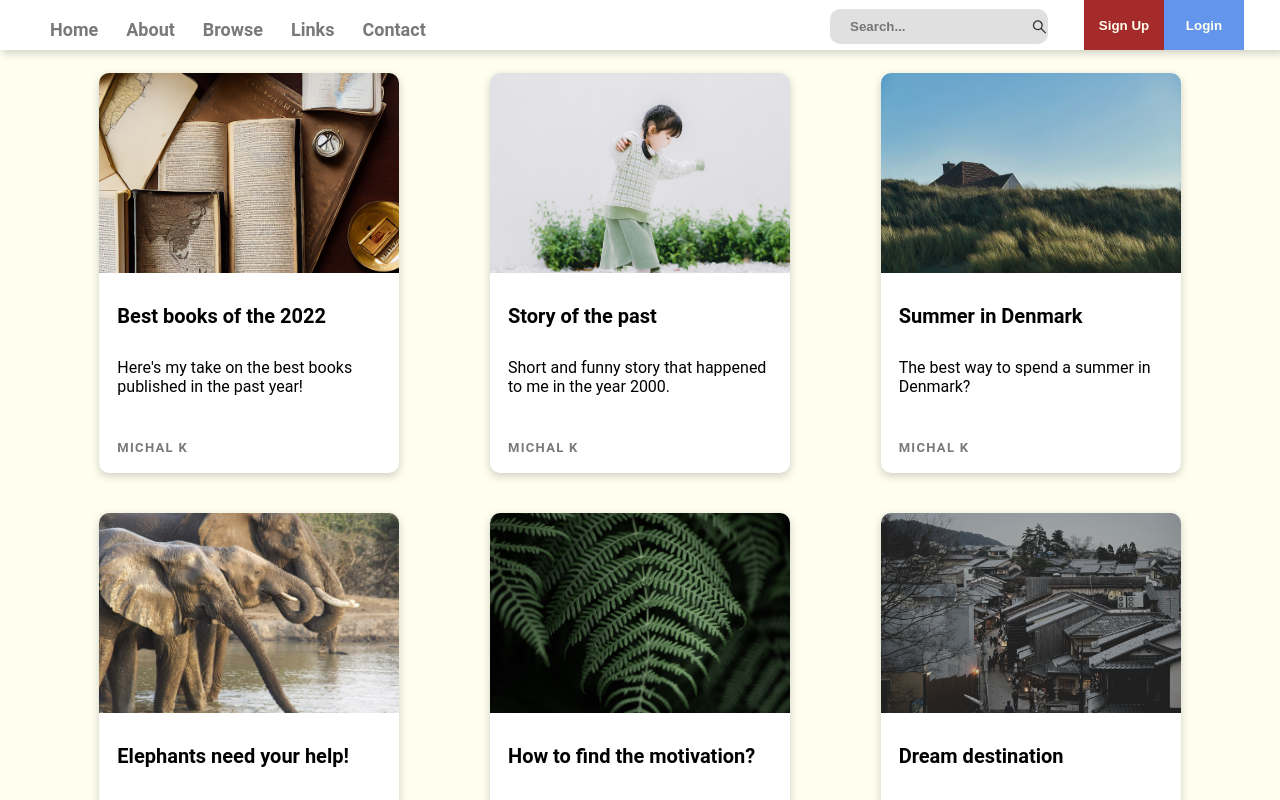
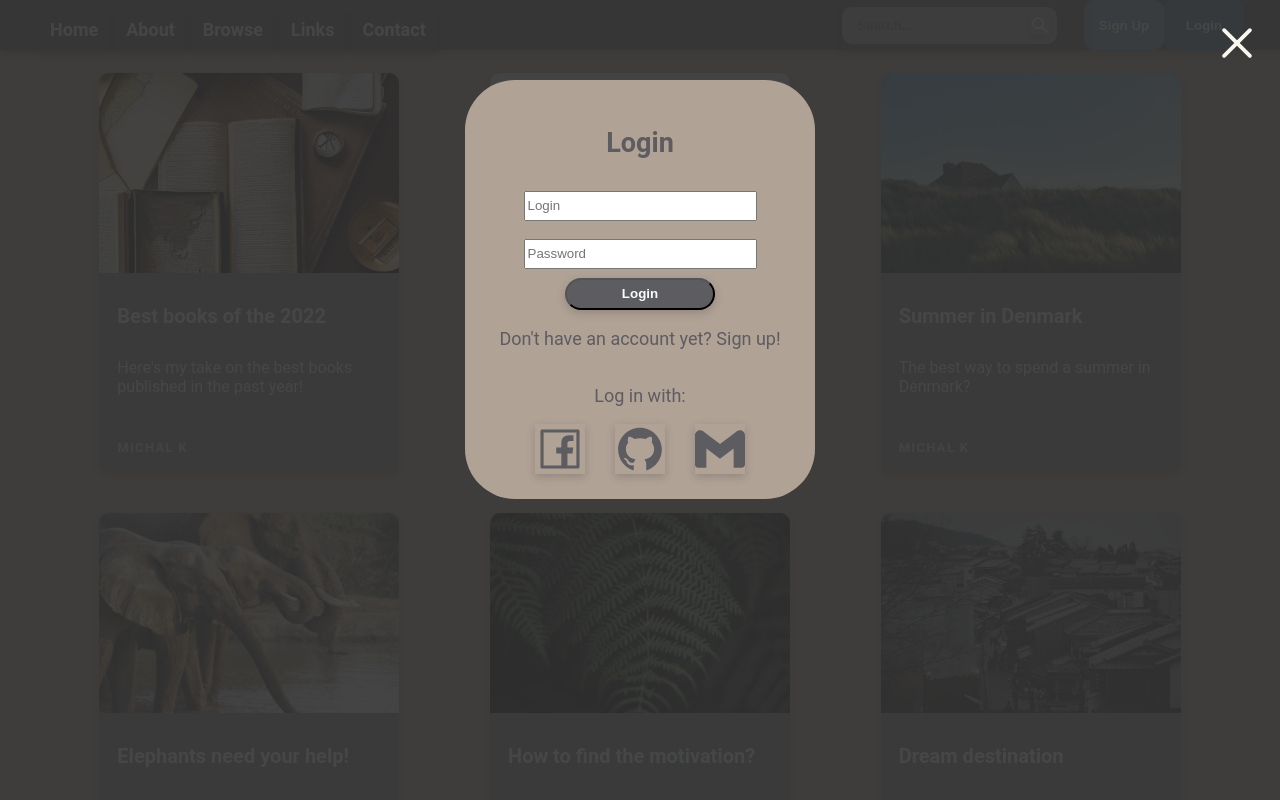
Before and after one commit to aftermath321/blog_mockup, a Next.js app: page / in a window 1280 px wide. Both pictures are taken after a click on the button "Login". Shown: the top 800 px of the page. Built offline with nearby package versions, Linux system fonts and the light colour scheme.

Commit message:
Added login menu, changed color schemes

```diff
--- a/src/components/card.js
+++ b/src/components/card.js
@@ -1,10 +1,13 @@
-import React from 'react'
+import React, { Suspense } from 'react'
 import Image from 'next/image';
+import {BsHourglassSplit} from 'react-icons/bs'
 
 const Card = ({image, alt, h1, p, author}) => {
   return (
     <div className="card">
-      <Image alt={alt} src={image} className="thumbnail" />
+      <Suspense fallback={<BsHourglassSplit/>}>
+        <Image alt={alt} src={image} className="thumbnail" />
+      </Suspense>
 
       <content>
         <h1>{h1}</h1>
--- a/src/components/header.js
+++ b/src/components/header.js
@@ -1,38 +1,38 @@
 import { AiOutlineSearch } from "react-icons/ai";
 import { GiHamburgerMenu } from "react-icons/gi";
-import {RxCross2} from "react-icons/rx"
 import React, { useState } from "react";
+import MobileMenu from "./mobileMenu";
+import LoginScreen from "./loginScreen";
 
 const Header = () => {
-  const [menu, setMenu] = useState(false)
+  const [menu, setMenu] = useState(false);
+  const [login, setLogin] = useState(false);
 
-  const menuHandle= () => {
-    setMenu((prevStatus)=>!prevStatus)
-  }
+  const menuHandle = () => {
+    setMenu((prevStatus) => !prevStatus);
+  };
+  const loginHandle = () => {
+    setLogin((prevStatus) => !prevStatus);
+  };
 
   const showMenu = () => {
-    if (menu){
+    if (menu) {
       return (
-        <div className="menuTint">
-            <div className="mobileMenu">
-              <RxCross2 size={50} onClick={menuHandle} id="cross"/>
-              <nav>
-                <ul>
-                  <li>Home</li>
-                  <li>About</li>
-                  <li>Browse</li>
-                  <li>Links</li>
-                  <li>Contact</li>
-                </ul>
-              </nav>
-          </div>
-        </div>
-      )
+        <MobileMenu menuHandle={menuHandle} loginHandle={loginHandle} />
+      );
     }
-  }
+  };
+
+  const showLogin = () => {
+    if (login) {
+      return <LoginScreen loginHandle={loginHandle}/>;
+    }
+  };
 
   return (
     <header id="header">
+      {showMenu()}
+      {showLogin()}
 
       {/* Medium and large screens */}
       <div className="topMenu">
@@ -48,19 +48,19 @@ const Header = () => {
         <div className="sideMenu">
           <form>
             <input type="text" placeholder="Search..." />
-            <AiOutlineSearch size={20} id="searchIcon" className="icon"/>
+            <AiOutlineSearch size={20} id="searchIcon" className="icon" />
           </form>
           <button id="signup">Sign Up</button>
-          <button id="login">Login</button>
+          <button id="login" onClick={loginHandle}>
+            Login
+          </button>
         </div>
       </div>
 
       {/* Mobile */}
-      {showMenu()}
       <div className="burger">
         <GiHamburgerMenu size={40} id="burgerIcon" onClick={menuHandle} />
       </div>
-
     </header>
   );
 };
--- /dev/null
+++ b/src/components/loginScreen.js
@@ -0,0 +1,35 @@
+import React from "react";
+import { useState } from "react";
+import {RxCross2} from 'react-icons/rx'
+import {SiGmail} from 'react-icons/si'
+import {AiOutlineFacebook, AiFillGithub} from 'react-icons/ai'
+
+const LoginScreen = ({loginHandle}) => {
+
+    return (
+      <div className="menuTint">
+        <RxCross2 size={50} onClick={() => loginHandle()} id="cross" />
+        <div className="loginMenu">
+          <h2>Login</h2>
+          <form>
+            <input placeholder="Login"></input>
+            <input placeholder="Password"></input>
+
+            <button onClick={(e) => e.preventDefault}>Login</button>
+          </form>
+          <p>
+            Don't have an account yet? <a>Sign up!</a>
+          </p>
+          <p>Log in with:</p>
+          <div className="loginIcons">
+            <AiOutlineFacebook size={50} className="icon" />
+            <AiFillGithub size={50} className="icon" />
+            <SiGmail size={50} className="icon"/>
+          </div>
+        </div>
+      </div>
+    );
+
+};
+
+export default LoginScreen;
--- /dev/null
+++ b/src/components/mobileMenu.js
@@ -0,0 +1,24 @@
+import React from 'react'
+import { RxCross2 } from "react-icons/rx";
+
+export const MobileMenu = ({menuHandle, loginHandle}) => {
+  return (
+    <div className="menuTint">
+          <div className="mobileMenu">
+            <RxCross2 size={50} onClick={() => menuHandle()} id="cross" />
+            <nav>
+              <ul>
+                <li onClick={()=> {loginHandle(), menuHandle()}}>Login</li>
+                <li>Home</li>
+                <li>About</li>
+                <li>Browse</li>
+                <li>Links</li>
+                <li>Contact</li>
+              </ul>
+            </nav>
+          </div>
+        </div>
+  )
+}
+
+export default MobileMenu;
--- a/src/pages/index.js
+++ b/src/pages/index.js
@@ -19,6 +19,7 @@ export default function Home() {
         <link rel="icon" href="/favicon.ico" />
       </Head>
       <Header />
+
       <MainGrid />
       <Footer />
     </>
--- a/src/styles/globals.css
+++ b/src/styles/globals.css
@@ -1,5 +1,5 @@
 body {
-  background-color: #fffff0;
+  background-color: #b1a296;
   font-size: 18px;
   font-family: "Roboto", sans-serif;
   margin: 0px;
@@ -7,6 +7,7 @@ body {
   display: flex;
   flex-flow: column;
   min-height: 100vh;
+  color: #f6fcfb;
 }
 main {
   flex-grow: 1;
@@ -25,7 +26,7 @@ main {
 .mobileMenu{
   width: 100%;
   height: 100%;
-  color: #ffffff;
+  color: #F9F6EE;
   display:flex;
   position: fixed;
   flex-wrap: wrap;
@@ -46,6 +47,8 @@ main {
   right: 1em;
   top: 1em;
   position: fixed;
+  color: #F9F6EE
+
 }
 
 /* Nav Menu */
@@ -57,8 +60,8 @@ main {
   top: 0%;
   max-width: 100%;
 
-  color: #797979;
-  background-color: #ffffff;
+  color: #F9F6EE;
+  background-color: #5d5c61;
   box-shadow: rgba(50, 50, 50, 0.24) 3px 3px 8px;
   display: flex;
   flex-direction: row;
@@ -74,14 +77,18 @@ main {
   z-index: 50;
   width: 60px;
   height: 60px;
-  background-color: white;
+  background-color: #F9F6EE;
   border-radius: 50%;
+  cursor: pointer;
+
 }
 #burgerIcon{
   margin: 0.5em auto;
-
+  color: #5d5c61;
 }
-
+.topMenu *{
+    box-shadow: rgba(50, 50, 50, 0.24) 0px 3px 8px;
+}
 .topMenu ul {
   font-weight: bold;
   display: flex;
@@ -109,43 +116,60 @@ main {
 }
 
 .sideMenu form {
-  width: 200px;
-  color: rgb(50, 50, 50);
-  display: flex;
-  justify-content: center;
-  cursor: pointer;
+position: relative;
+}
+.sideMenu input{
+  width: 170px;
   height: 35px;
   margin: 0.5em 2em 0 0;
   padding-left: 1em;
-  background-color: #e0e0e0;
+  background-color: #a4a4a4;
+  box-shadow: none;
+  outline: none;
   border-radius: 10px;
-}
-.sideMenu input {
-  background-color: #e0e0e0;
   border: none;
   font-weight: 600;
+  justify-content: center;
+  cursor: pointer;
+  padding-left: 15px;
+  padding-right: 30px;
+  color: #F9F6EE;
 }
+.sideMenu .icon{
+  position: absolute;
+  box-sizing:border-box;
+  top:30%;
+  right: 14%;
+
+}
+
 .sideMenu input:focus {
   outline: none;
+  background-color: #999999;
 }
+
 .sideMenu button {
   border-style: none;
   font-weight: bold;
   height: 100%;
   width: 6em;
-  color: #fffff0;
+  color: #F9F6EE;
   cursor: pointer;
+  transition: 200ms;
+  border-radius: 10px;
 }
 .sideMenu button:hover {
-  color: yellow;
-  transform: scale(1.05);
+  transform: scale(1.1);
+  transition: 200ms;
 }
 
 #signup {
-  background-color: #a52a2a;
+  background-color: #7395AE;
+    box-shadow: none;
 }
 #login {
-  background-color: #6495ed;
+  background-color: #557a95;
+    box-shadow: none;
 }
 #searchIcon {
   margin: auto;
@@ -184,6 +208,9 @@ main {
   }
   .burger{
     display: flex;
+  }
+  .about{
+    margin-top: 2em;
   }
   }
 @media screen and (min-width: 650px) {
@@ -239,7 +266,7 @@ main {
 
 /* Cards */
 .card {
-  background-color: #ffffff;
+  background-color: #888691;
   display: flex;
   flex: 1;
   flex-direction: column;
@@ -274,7 +301,7 @@ main {
 
 .card span {
   font-size: 13px;
-  color: #797979;
+  color: #f6fcfbbe;
   font-weight: bold;
   text-transform: uppercase;
   letter-spacing: 0.1em;
@@ -294,18 +321,86 @@ main {
   border-top-right-radius: 10px;
 }
 
+/* Login */
+
+.loginMenu{
+  width: 300px;
+  aspect-ratio: 1;
+  background-color: #b1a296;
+  position: fixed;
+  display: flex;
+  flex-direction:column;
+  flex-wrap: nowrap;
+  justify-content: center;
+  align-items: center;
+  top: 10%;
+  margin: auto;
+  left: 0;
+  right: 0;
+  border-radius: 50px;
+  padding: 25px;
+  justify-content: center;
+  color:#5d5c61;
+  font: 1em;
+}
+.loginMenu button{
+  width: 4rem;
+  height: 2rem;
+}
+.loginMenu form{
+  width: 100%;
+  display: flex;
+  flex-direction: column;
+  align-items: center;
+  justify-content: center;
+  margin: auto;
+}
+.loginMenu input{
+  width: 75%;
+  height: 1.5rem;
+  margin: 3%;
+}
+.loginMenu input:focus{
+  background-color:#888691;
+}
+.loginMenu button{
+  width: 50%;
+  height: 2rem;
+  background-color: #5d5c61;
+  border-radius: 25px;
+  color:#f6fcfb;
+  font-weight: bold;
+  box-shadow: rgba(50, 50, 50, 0.24) 0px 3px 8px;
+
+}
+.loginMenu button:active{
+  transform: translateY(3px);
+}
+.loginMenu h2{
+  justify-self: center;
+}
+.icon{
+    box-shadow: rgba(50, 50, 50, 0.24) 0px 3px 8px;
+}
+
+.loginIcons{
+  display: flex;
+  justify-content: space-between;
+  width: 70%;
+}
+
+
 /* Footer */
 
 .footer {
-  background-color: #e8e8e8;
-  color: #797979;
+  background-color: #5d5c61;
+  color: #F9F6EE;
   display: flex;
   width: 100%;
 
-
   bottom: 0%;
   left: 0;
-  margin: auto 0;
+  margin: auto 0 ;
 }
 .footer content{
   display: grid;
@@ -357,9 +452,12 @@ main {
 .tags a:hover{
   text-decoration: underline;
 }
-
+.icon{
+  transition: 200ms;
+}
 .icon:hover{
   transform: scale(1.2);
+  transition: 200ms;
 }
 
 .sticky {
```
